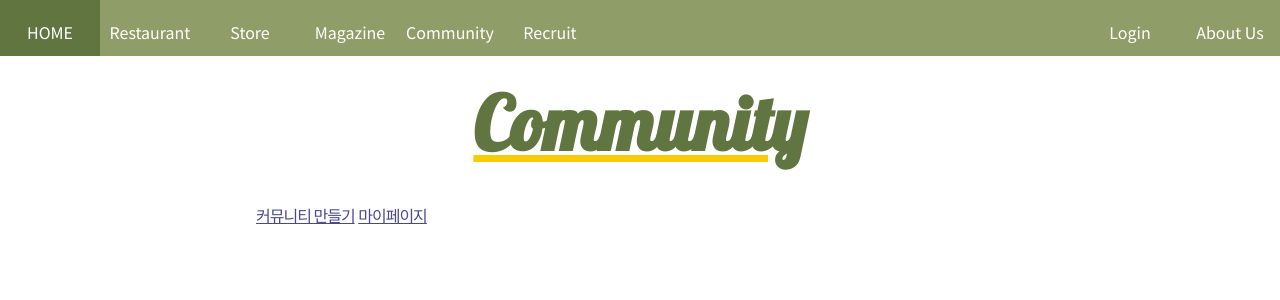
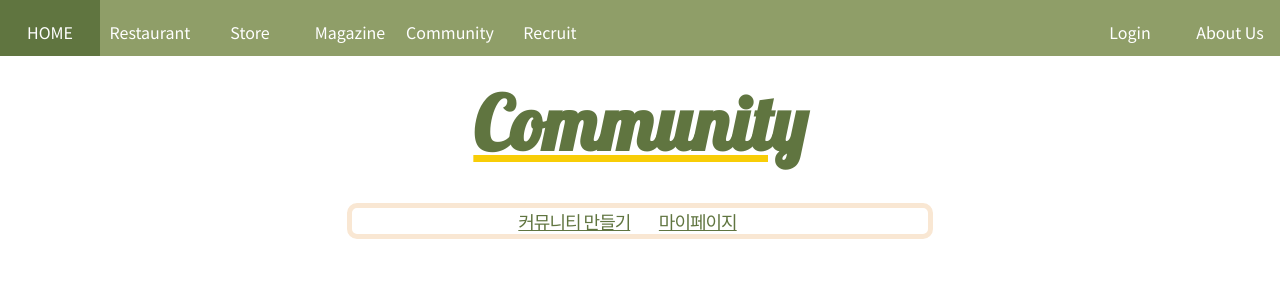
Before and after one commit to haeju98/team2_miniton, a Django app: page /Community/ in a window 1280 px wide. Shown: the top 300 px of the page. Run offline with Django 3.2, Linux system fonts and the light colour scheme; data that the repository does not hold is empty; parts of the project's set-up code (start-up, migrations or seed data) failed here and were passed over; some libraries are stand-ins or nearby versions.

Commit message:
커뮤니티버튼수정

```diff
--- a/app/static/6-Community/Community.css
+++ b/app/static/6-Community/Community.css
@@ -25,8 +25,8 @@
 .main-oneline{
     height: 30%;
     display: flex;
+    justify-content: center;
     align-items: center;
-    margin-left: 70px;
 }
 
 .nav-item{
@@ -46,6 +46,8 @@
     display: flex;
     justify-content: center;
     align-items: center;
+    font-weight: bold;
+    border-radius: 10px;
 }
 
 .commu-join{
@@ -64,19 +66,23 @@
 }
 
 .footer{
-    width: 60%;
+    width: 45%;
     margin: 10px auto;
+    text-align: center;
+    border: 5px solid #F9E7D3;
+    border-radius: 10px;
 }
 
 .button {
     box-sizing: border-box;
     height: 25px;
-    width : 82px;
     background-color: white;
-    color: rgb(74, 74, 139);
-    font-size: 16px;
+    color: #607540;
+    font-size: 18px;
     text-align: center;
     border: none;
     text-decoration: underline;
     letter-spacing: -1px;
+    margin: 10px auto;
+    margin-right: 25px;
 }
--- a/app/templates/6-Community/Community.html
+++ b/app/templates/6-Community/Community.html
@@ -9,6 +9,11 @@
 {% block content %}
     <div class="head-bar">
         <div class="title">Community</div>
+    </div>
+
+    <div class="footer">
+        <a class="button" href="{% url 'Community_new' %}">커뮤니티 만들기</a>
+        <a class="button" href="{% url 'Community_my' %}">마이페이지</a>
     </div>
 
     <div class="mainbox">
@@ -24,9 +29,4 @@
         {% endfor %}
     </div>
 
-    <div class="footer">
-        <a class="button" href="{% url 'Community_new' %}">커뮤니티 만들기</a>
-        <a class="button" href="{% url 'Community_my' %}">마이페이지</a>
-    </div>
-
 {% endblock %}
```
Also changed, not shown: app/static/6-Community/Community_detail.css (+9 -5 lines).
